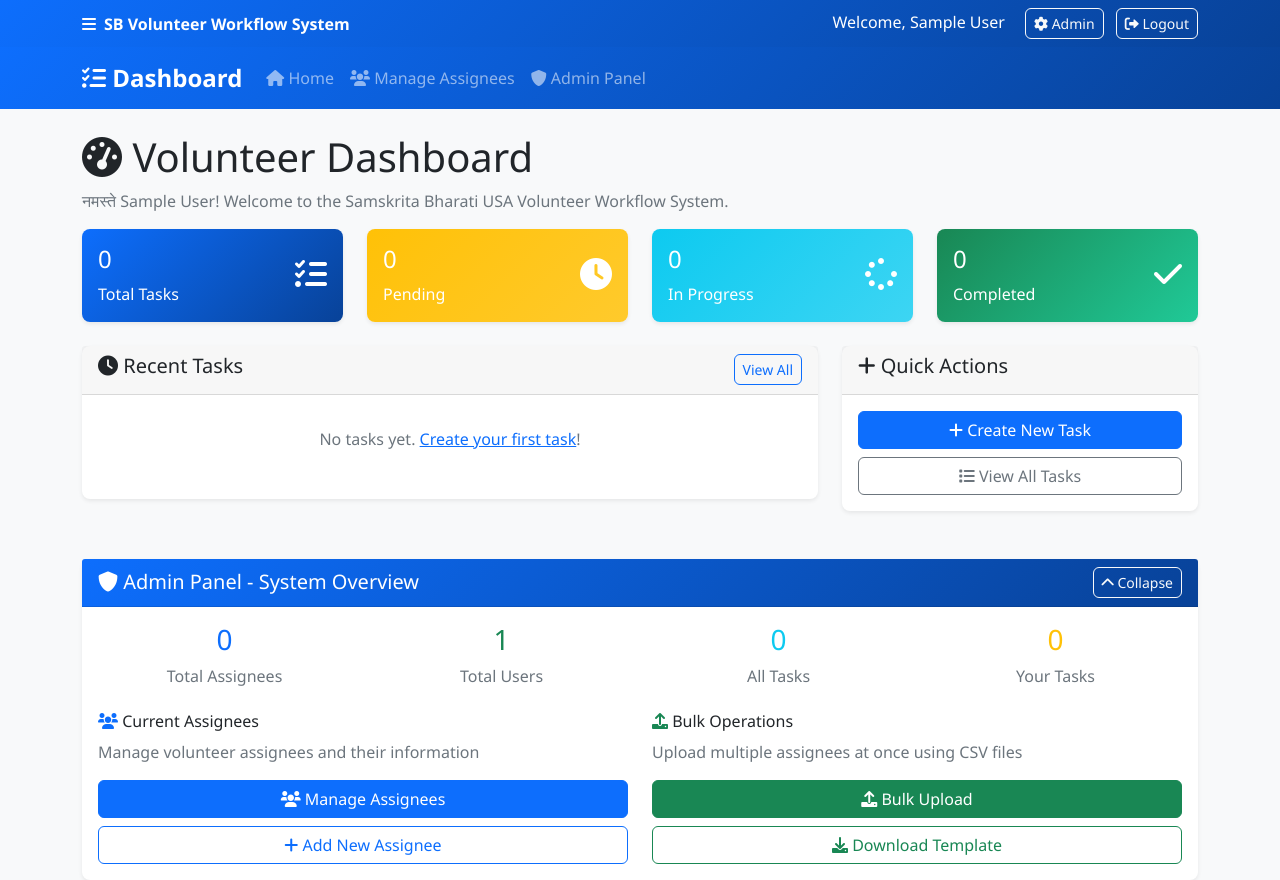
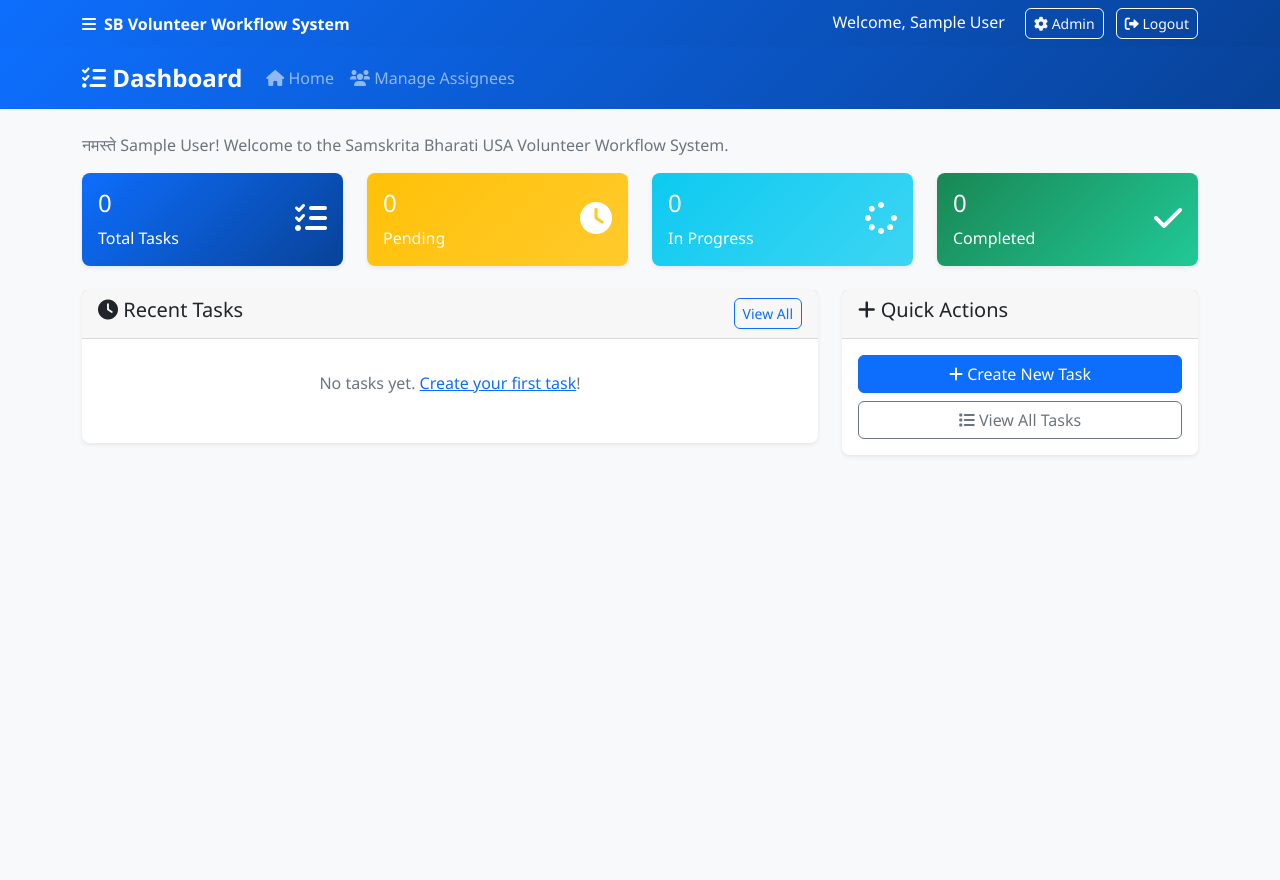
Before and after one commit to gvramse/SB_VWS, a Django app: page /dashboard/ in a window 1280 px wide. After the commit the page ends 456 px from the top, so only its background shows below. Run offline with Django 5.2, Linux system fonts and the light colour scheme; the visitor is signed in with stand-in values (Sample User, id 1); data comes from the database, SQL or seed files in the repository; data that the repository does not hold is empty.

Commit message:
Remove Volunteer Dashboard label and Admin Panel section from dashboard

```diff
--- a/templates/base.html
+++ b/templates/base.html
@@ -76,11 +76,6 @@
                     <li class="nav-item">
                         <a class="nav-link" href="{% url 'assignee_list' %}">
                             <i class="fas fa-users"></i> Manage Assignees
-                        </a>
-                    </li>
-                    <li class="nav-item">
-                        <a class="nav-link" href="{% url 'dashboard' %}#adminPanel">
-                            <i class="fas fa-shield-alt"></i> Admin Panel
                         </a>
                     </li>
                     {% endif %}
--- a/templates/tasks/dashboard.html
+++ b/templates/tasks/dashboard.html
@@ -5,7 +5,6 @@
 {% block content %}
 <div class="row">
     <div class="col-12">
-        <h1><i class="fas fa-tachometer-alt"></i> Volunteer Dashboard</h1>
         <p class="text-muted">
             नमस्ते {{ user.get_full_name|default:user.username }}! Welcome to the Samskrita Bharati USA Volunteer Workflow System.
         </p>
@@ -137,122 +136,10 @@
         </div>
     </div>
 </div>
-
-<!-- Admin Section for Assignee Management (Accessible via Admin Panel button) -->
-{% if user.is_staff or user.is_superuser %}
-<div class="row mt-5" id="adminPanel">
-    <div class="col-12">
-        <div class="card border-primary">
-            <div class="card-header bg-primary text-white d-flex justify-content-between align-items-center">
-                <h5 class="mb-0"><i class="fas fa-shield-alt"></i> Admin Panel - System Overview</h5>
-                <button class="btn btn-outline-light btn-sm" type="button" data-bs-toggle="collapse" data-bs-target="#adminPanelContent" aria-expanded="true" aria-controls="adminPanelContent">
-                    <i class="fas fa-chevron-up"></i> Collapse
-                </button>
-            </div>
-            <div class="collapse show" id="adminPanelContent">
-                <div class="card-body">
-                    <!-- Admin Statistics -->
-                    <div class="row mb-4">
-                        <div class="col-md-3">
-                            <div class="text-center">
-                                <h3 class="text-primary">{{ admin_stats.total_assignees|default:0 }}</h3>
-                                <p class="text-muted mb-0">Total Assignees</p>
-                            </div>
-                        </div>
-                        <div class="col-md-3">
-                            <div class="text-center">
-                                <h3 class="text-success">{{ admin_stats.total_users|default:0 }}</h3>
-                                <p class="text-muted mb-0">Total Users</p>
-                            </div>
-                        </div>
-                        <div class="col-md-3">
-                            <div class="text-center">
-                                <h3 class="text-info">{{ admin_stats.total_all_tasks|default:0 }}</h3>
-                                <p class="text-muted mb-0">All Tasks</p>
-                            </div>
-                        </div>
-                        <div class="col-md-3">
-                            <div class="text-center">
-                                <h3 class="text-warning">{{ stats.total_tasks }}</h3>
-                                <p class="text-muted mb-0">Your Tasks</p>
-                            </div>
-                        </div>
-                    </div>
-
-                    <!-- Admin Actions -->
-                    <div class="row">
-                        <div class="col-md-6">
-                            <h6><i class="fas fa-users text-primary"></i> Current Assignees</h6>
-                            <p class="text-muted">Manage volunteer assignees and their information</p>
-                            <div class="d-grid gap-2">
-                                <a href="{% url 'assignee_list' %}" class="btn btn-primary">
-                                    <i class="fas fa-users"></i> Manage Assignees
-                                </a>
-                                <a href="{% url 'assignee_create' %}" class="btn btn-outline-primary">
-                                    <i class="fas fa-plus"></i> Add New Assignee
-                                </a>
-                            </div>
-                        </div>
-                        <div class="col-md-6">
-                            <h6><i class="fas fa-upload text-success"></i> Bulk Operations</h6>
-                            <p class="text-muted">Upload multiple assignees at once using CSV files</p>
-                            <div class="d-grid gap-2">
-                                <a href="{% url 'assignee_list' %}" class="btn btn-success">
-                                    <i class="fas fa-upload"></i> Bulk Upload
-                                </a>
-                                <a href="#" class="btn btn-outline-success" onclick="downloadCSVTemplate()">
-                                    <i class="fas fa-download"></i> Download Template
-                                </a>
-                            </div>
-                        </div>
-                    </div>
-                </div>
-            </div>
-        </div>
-    </div>
-</div>
-{% endif %}
 {% endblock %}
 
 {% block extra_js %}
 <script>
-function downloadCSVTemplate() {
-    // Create CSV content
-    const csvContent = 'Name,Email,Location\nJohn Doe,john.doe@example.com,New York, NY\nJane Smith,jane.smith@example.com,Los Angeles, CA\nBob Johnson,bob.johnson@example.com,Chicago, IL';
-
-    // Create blob and download
-    const blob = new Blob([csvContent], { type: 'text/csv' });
-    const url = window.URL.createObjectURL(blob);
-    const a = document.createElement('a');
-    a.href = url;
-    a.download = 'assignees_template.csv';
-    document.body.appendChild(a);
-    a.click();
-    document.body.removeChild(a);
-    window.URL.revokeObjectURL(url);
-}
-
-// Add smooth animation to admin panel toggle
-document.addEventListener('DOMContentLoaded', function() {
-    const adminPanelContent = document.getElementById('adminPanelContent');
-    if (adminPanelContent) {
-        adminPanelContent.addEventListener('show.bs.collapse', function() {
-            this.style.transition = 'all 0.3s ease-in-out';
-        });
-        adminPanelContent.addEventListener('hide.bs.collapse', function() {
-            this.style.transition = 'all 0.3s ease-in-out';
-        });
-    }
-
-    // Check if we should scroll to admin panel (if accessed via navigation)
-    if (window.location.hash === '#adminPanel') {
-        setTimeout(function() {
-            document.getElementById('adminPanel').scrollIntoView({
-                behavior: 'smooth',
-                block: 'start'
-            });
-        }, 100);
-    }
-});
+// No additional JavaScript needed since admin panel was removed
 </script>
 {% endblock %}
```
